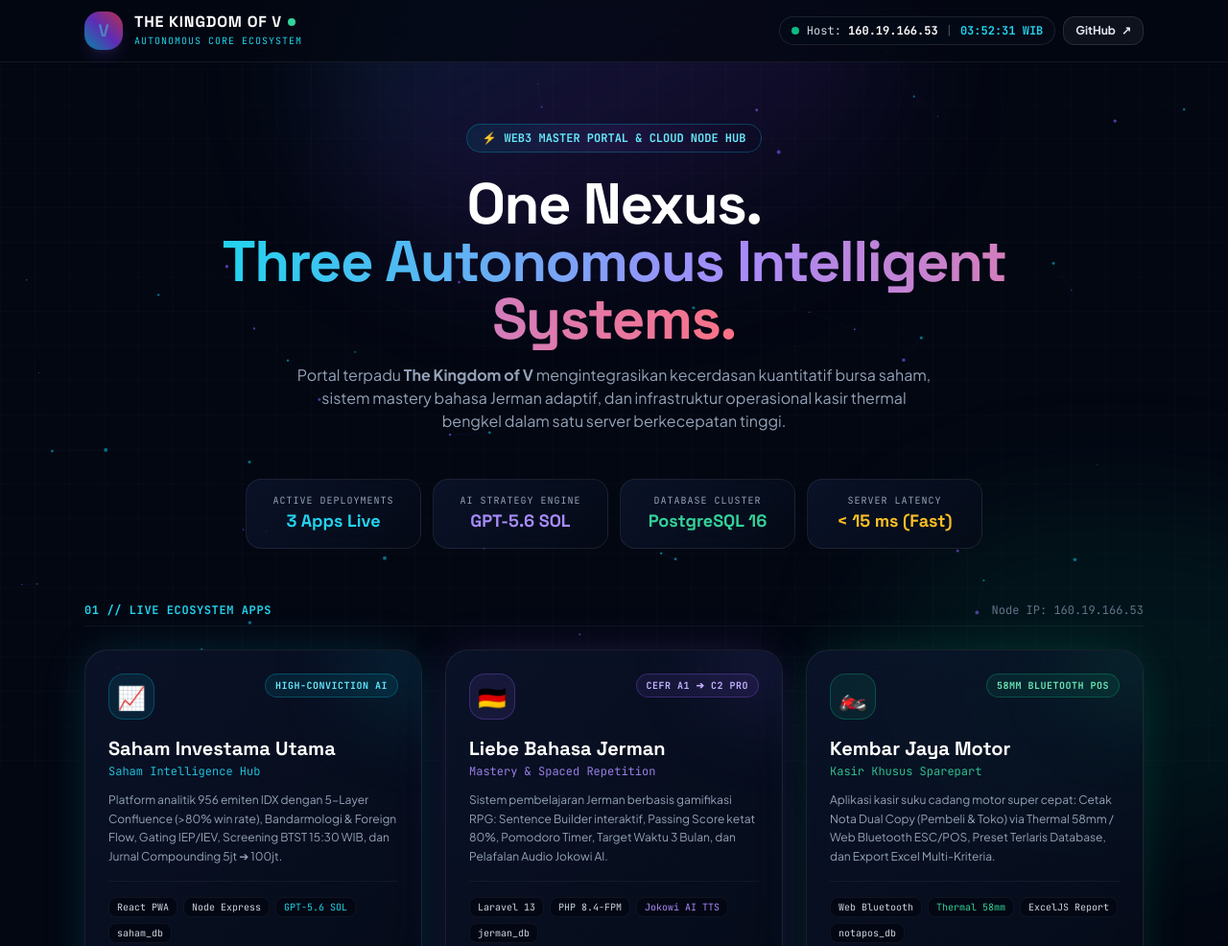
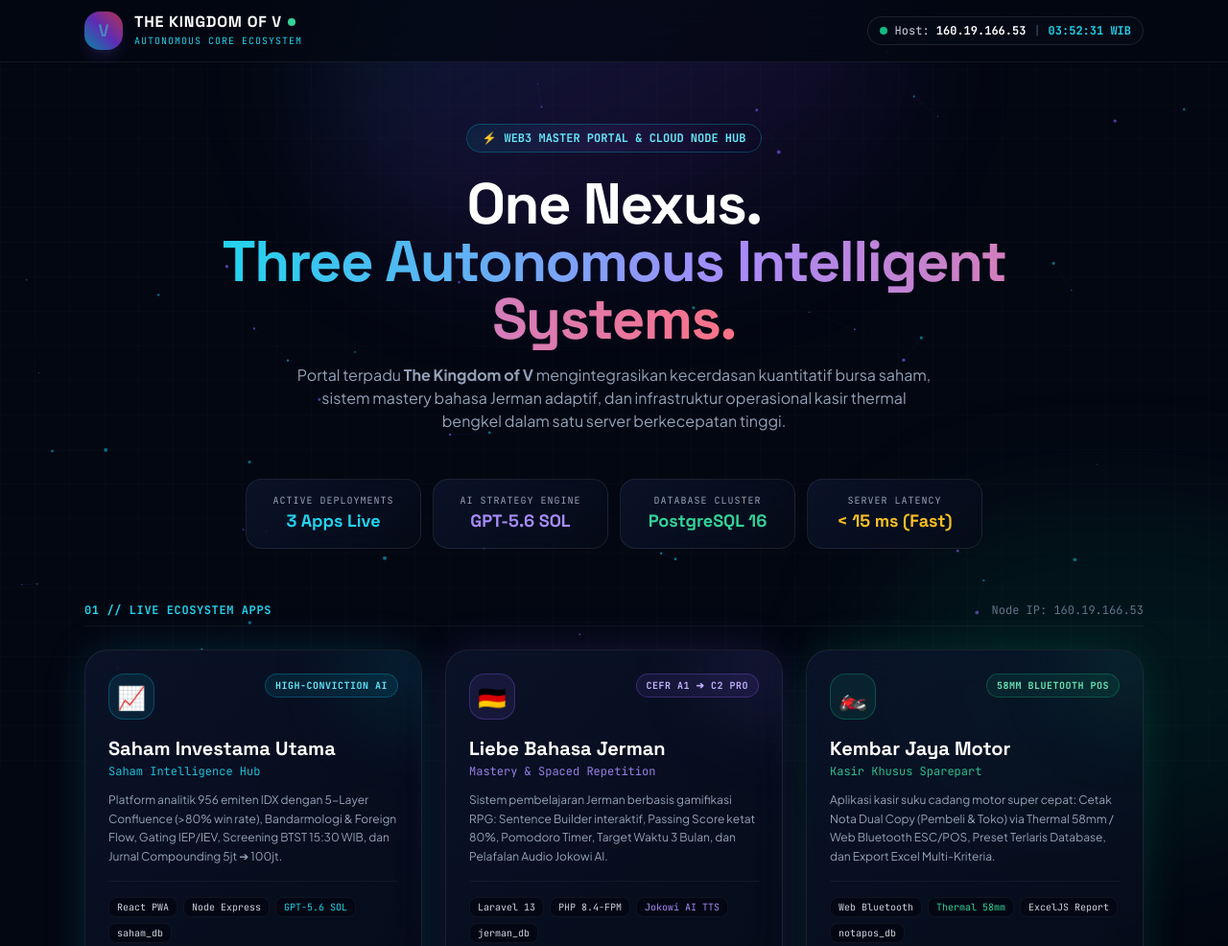
Before and after one commit to V30-Star/the-kingdom-of-v, a plain HTML site: page index.html in a window 1280 px wide. Shown: the top 986 px of the page at 96% size. Drawn offline with nearby package versions, Linux system fonts and the light colour scheme.

Commit message:
chore: remove personal identification info and github links from portal

```diff
--- a/index.html
+++ b/index.html
@@ -140,10 +140,7 @@
           <span class="text-slate-600">|</span>
           <span id="header-clock" class="text-cyan-400 font-bold">--:--:-- WIB</span>
         </div>
-        <a href="https://github.com/V30-Star" target="_blank" rel="noopener" class="px-3 py-1.5 rounded-xl bg-white/5 hover:bg-white/10 border border-white/10 text-xs font-bold text-slate-200 hover:text-cyan-400 transition flex items-center gap-1.5">
-          <span>GitHub</span>
-          <span class="text-xs">↗</span>
-        </a>
+
       </div>
 
     </div>
@@ -380,7 +377,7 @@
         THE KINGDOM OF V · MASTER AI NEXUS
       </p>
       <p class="font-mono text-[11px] text-slate-600">
-        Architected & Engineered by <strong class="text-slate-300">Viery Octavianus Biliam (V30-Star)</strong>
+        Engineered for High-Performance Autonomous Cloud Node Operations
       </p>
       <p class="text-[10px] text-slate-700">
         Live Server: 160.19.166.53 · All Systems Operational
```
Also changed, not shown: 1 other file.
